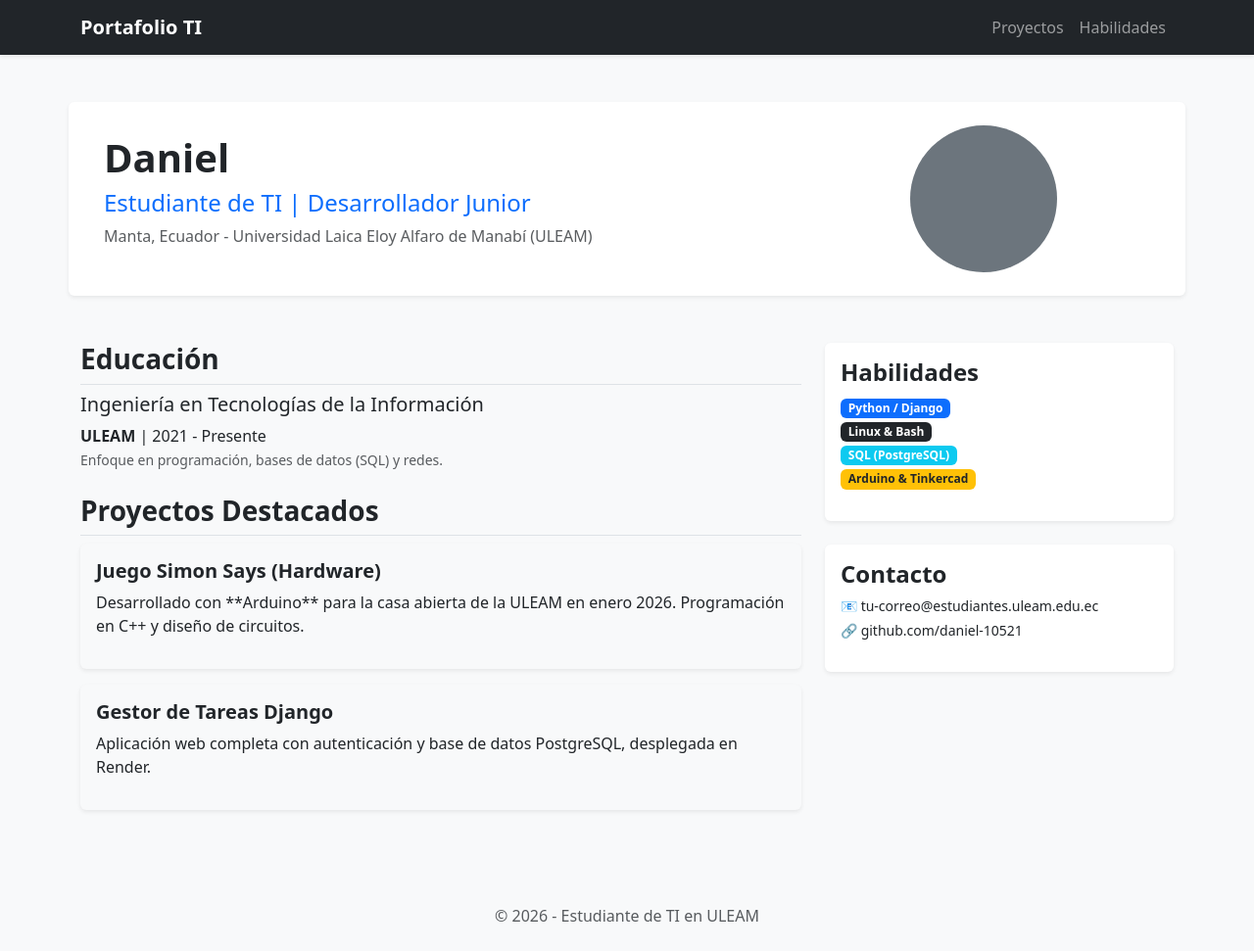
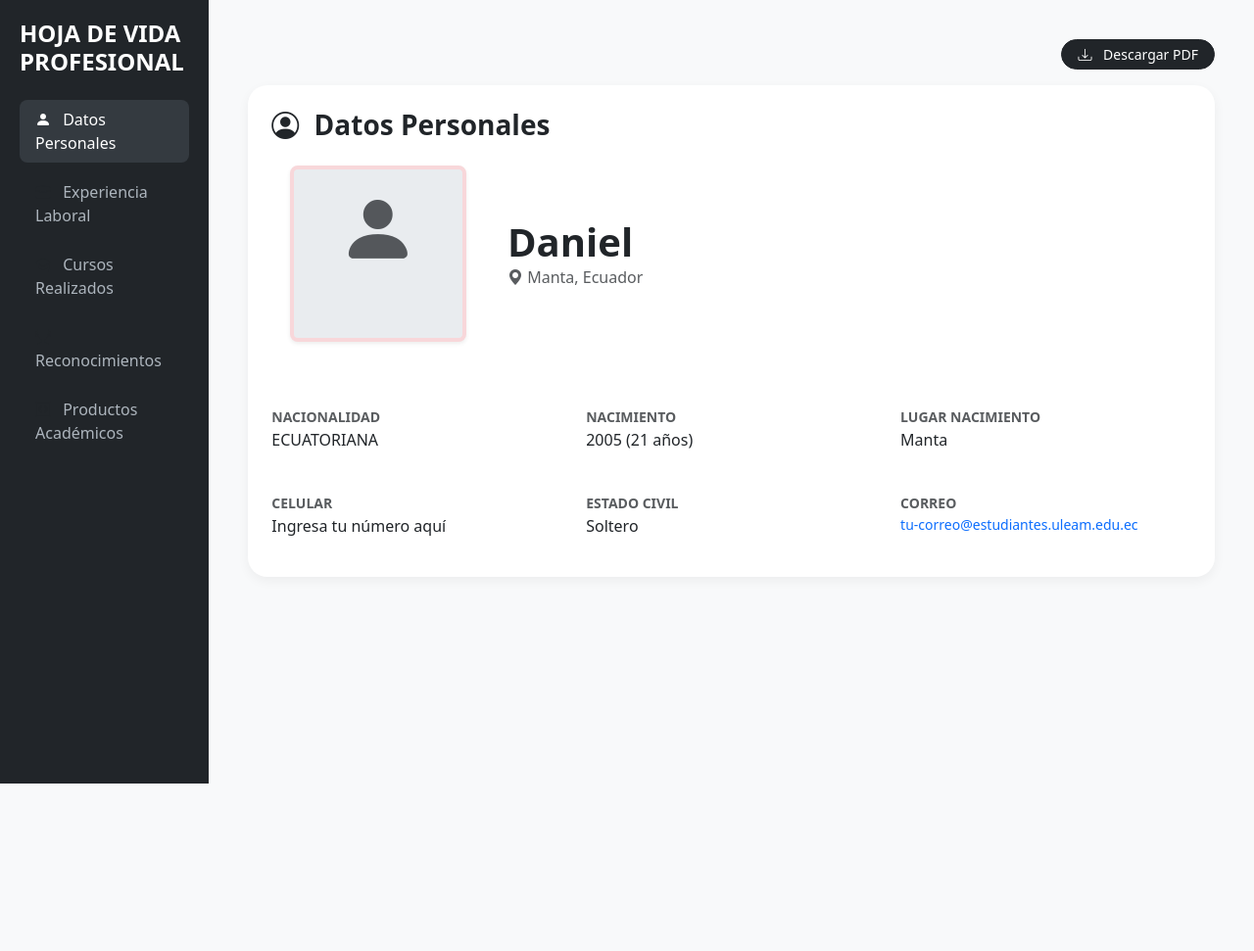
Before and after one commit to daniel-10521/Proyecto.BD, a Django app: template tasks/templates/home.html in a window 1280 px wide. Shown: the whole page at 98% size. After the commit the page ends 800 px from the top, so only its background shows below. Run offline with Django 5.2, Linux system fonts and the light colour scheme; the template is opened without the code that fills it, so the values that code supplies are empty.

Commit message:
Diseño lateral de Hoja de Vida

```diff
--- a/tasks/templates/base.html
+++ b/tasks/templates/base.html
@@ -3,30 +3,46 @@
 <head>
     <meta charset="UTF-8">
     <meta name="viewport" content="width=device-width, initial-scale=1.0">
-    <title>Mi Portafolio - TI</title>
+    <title>Hoja de Vida Profesional - Daniel</title>
     <link href="https://cdn.jsdelivr.net/npm/bootstrap@5.3.0/dist/css/bootstrap.min.css" rel="stylesheet">
+    <link rel="stylesheet" href="https://cdn.jsdelivr.net/npm/bootstrap-icons@1.11.1/font/bootstrap-icons.css">
     <style>
         body { background-color: #f8f9fa; }
-        .navbar { background-color: #212529; }
-        .hero-section { padding: 60px 0; background: #fff; border-bottom: 1px solid #dee2e6; }
+        .sidebar {
+            background-color: #212529;
+            min-height: 100vh;
+            color: white;
+            padding: 20px;
+        }
+        .nav-link { color: #adb5bd; margin-bottom: 10px; border-radius: 8px; }
+        .nav-link:hover, .nav-link.active { background-color: #343a40; color: white; }
+        .content-area { padding: 40px; }
+        .card-cv { border-radius: 20px; border: none; box-shadow: 0 4px 12px rgba(0,0,0,0.05); }
     </style>
 </head>
 <body>
-    <nav class="navbar navbar-expand-lg navbar-dark shadow-sm">
-        <div class="container">
-            <a class="navbar-brand fw-bold" href="{% url 'home' %}">Portafolio TI</a>
-            <div class="navbar-nav ms-auto">
-                <a class="nav-link" href="#proyectos">Proyectos</a>
-                <a class="nav-link" href="#habilidades">Habilidades</a>
-            </div>
+    <div class="container-fluid">
+        <div class="row">
+            <nav class="col-md-3 col-lg-2 sidebar d-md-block collapse">
+                <h4 class="fw-bold mb-4">HOJA DE VIDA<br>PROFESIONAL</h4>
+                <div class="nav flex-column">
+                    <a class="nav-link active" href="#"><i class="bi bi-person-fill me-2"></i> Datos Personales</a>
+                    <a class="nav-link" href="#"><i class="bi bi-briefcase-fill me-2 text-muted"></i> Experiencia Laboral</a>
+                    <a class="nav-link" href="#"><i class="bi bi-mortarboard-fill me-2 text-muted"></i> Cursos Realizados</a>
+                    <a class="nav-link" href="#"><i class="bi bi-trophy-fill me-2 text-muted"></i> Reconocimientos</a>
+                    <a class="nav-link" href="#"><i class="bi bi-code-square me-2 text-muted"></i> Productos Académicos</a>
+                </div>
+            </nav>
+
+            <main class="col-md-9 ms-sm-auto col-lg-10 content-area">
+                <div class="d-flex justify-content-end mb-3">
+                    <button onclick="window.print()" class="btn btn-dark btn-sm rounded-pill px-3">
+                        <i class="bi bi-download me-2"></i> Descargar PDF
+                    </button>
+                </div>
+                {% block content %}{% endblock %}
+            </main>
         </div>
-    </nav>
-
-    {% block content %}
-    {% endblock %}
-
-    <footer class="text-center py-4 mt-5 text-muted">
-        &copy; 2026 - Estudiante de TI en ULEAM
-    </footer>
+    </div>
 </body>
 </html>
--- a/tasks/templates/home.html
+++ b/tasks/templates/home.html
@@ -1,62 +1,44 @@
 {% extends 'base.html' %}
 
 {% block content %}
-<div class="container my-5">
-    <div class="row align-items-center mb-5 p-4 bg-white shadow-sm rounded">
-        <div class="col-md-8">
-            <h1 class="fw-bold text-dark">Daniel</h1>
-            <h4 class="text-primary">Estudiante de TI | Desarrollador Junior</h4>
-            <p class="text-muted">Manta, Ecuador - Universidad Laica Eloy Alfaro de Manabí (ULEAM)</p>
+<div class="card card-cv p-4">
+    <h3 class="fw-bold mb-4"><i class="bi bi-person-circle me-2"></i> Datos Personales</h3>
+
+    <div class="row align-items-center mb-5">
+        <div class="col-md-3 text-center">
+            <div class="rounded-3 shadow-sm mx-auto mb-3" style="width: 180px; height: 180px; background-color: #e9ecef; border: 4px solid #f8d7da;">
+                <i class="bi bi-person-fill text-muted" style="font-size: 5rem;"></i>
+            </div>
         </div>
-        <div class="col-md-4 text-center">
-            <div class="bg-secondary rounded-circle mx-auto" style="width: 150px; height: 150px;"></div>
+        <div class="col-md-9">
+            <h1 class="fw-bold mb-0">Daniel</h1>
+            <p class="text-muted"><i class="bi bi-geo-alt-fill"></i> Manta, Ecuador</p>
         </div>
     </div>
 
-    <div class="row">
-        <div class="col-md-8">
-            <section class="mb-4">
-                <h3 class="border-bottom pb-2 fw-bold">Educación</h3>
-                <div class="mb-3">
-                    <h5>Ingeniería en Tecnologías de la Información</h5>
-                    <p class="mb-0"><strong>ULEAM</strong> | 2021 - Presente</p>
-                    <small class="text-muted">Enfoque en programación, bases de datos (SQL) y redes.</small>
-                </div>
-            </section>
-
-            <section class="mb-4">
-                <h3 class="border-bottom pb-2 fw-bold">Proyectos Destacados</h3>
-                <div class="card mb-3 shadow-sm border-0 bg-light">
-                    <div class="card-body">
-                        <h5 class="fw-bold">Juego Simon Says (Hardware)</h5>
-                        <p>Desarrollado con **Arduino** para la casa abierta de la ULEAM en enero 2026. Programación en C++ y diseño de circuitos.</p>
-                    </div>
-                </div>
-                <div class="card mb-3 shadow-sm border-0 bg-light">
-                    <div class="card-body">
-                        <h5 class="fw-bold">Gestor de Tareas Django</h5>
-                        <p>Aplicación web completa con autenticación y base de datos PostgreSQL, desplegada en Render.</p>
-                    </div>
-                </div>
-            </section>
+    <div class="row g-4">
+        <div class="col-md-4">
+            <label class="text-muted small fw-bold text-uppercase">Nacionalidad</label>
+            <p class="fw-medium">ECUATORIANA</p>
         </div>
-
         <div class="col-md-4">
-            <section class="mb-4 p-3 bg-white shadow-sm rounded">
-                <h4 class="fw-bold">Habilidades</h4>
-                <ul class="list-unstyled">
-                    <li><span class="badge bg-primary">Python / Django</span></li>
-                    <li><span class="badge bg-dark">Linux & Bash</span></li>
-                    <li><span class="badge bg-info">SQL (PostgreSQL)</span></li>
-                    <li><span class="badge bg-warning text-dark">Arduino & Tinkercad</span></li>
-                </ul>
-            </section>
-
-            <section class="p-3 bg-white shadow-sm rounded">
-                <h4 class="fw-bold">Contacto</h4>
-                <p class="small mb-1">📧 tu-correo@estudiantes.uleam.edu.ec</p>
-                <p class="small">🔗 github.com/daniel-10521</p>
-            </section>
+            <label class="text-muted small fw-bold text-uppercase">Nacimiento</label>
+            <p class="fw-medium">2005 (21 años)</p> </div>
+        <div class="col-md-4">
+            <label class="text-muted small fw-bold text-uppercase">Lugar Nacimiento</label>
+            <p class="fw-medium">Manta</p>
+        </div>
+        <div class="col-md-4">
+            <label class="text-muted small fw-bold text-uppercase">Celular</label>
+            <p class="fw-medium">Ingresa tu número aquí</p>
+        </div>
+        <div class="col-md-4">
+            <label class="text-muted small fw-bold text-uppercase">Estado Civil</label>
+            <p class="fw-medium">Soltero</p>
+        </div>
+        <div class="col-md-4">
+            <label class="text-muted small fw-bold text-uppercase">Correo</label>
+            <p class="fw-medium small text-primary">tu-correo@estudiantes.uleam.edu.ec</p>
         </div>
     </div>
 </div>
```
